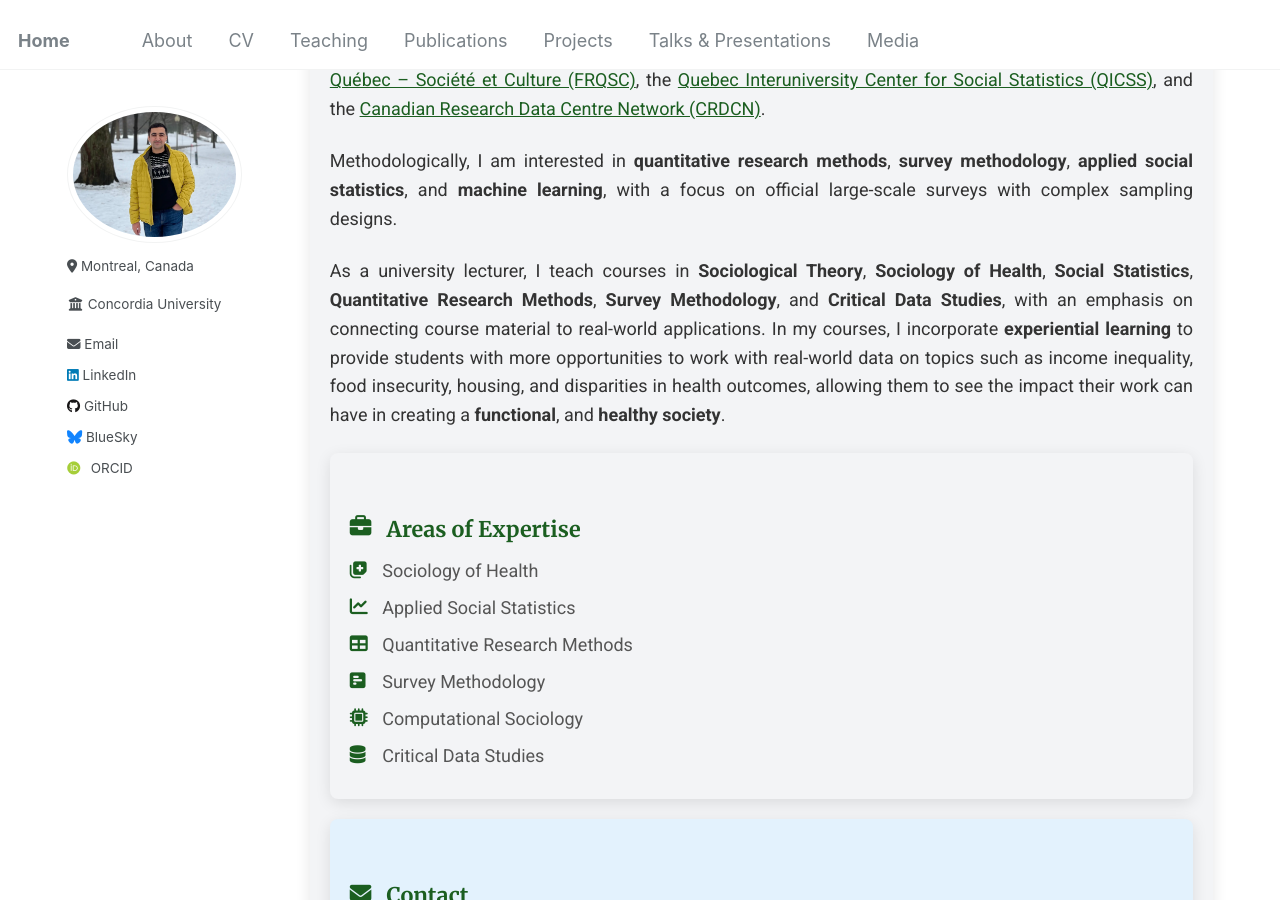
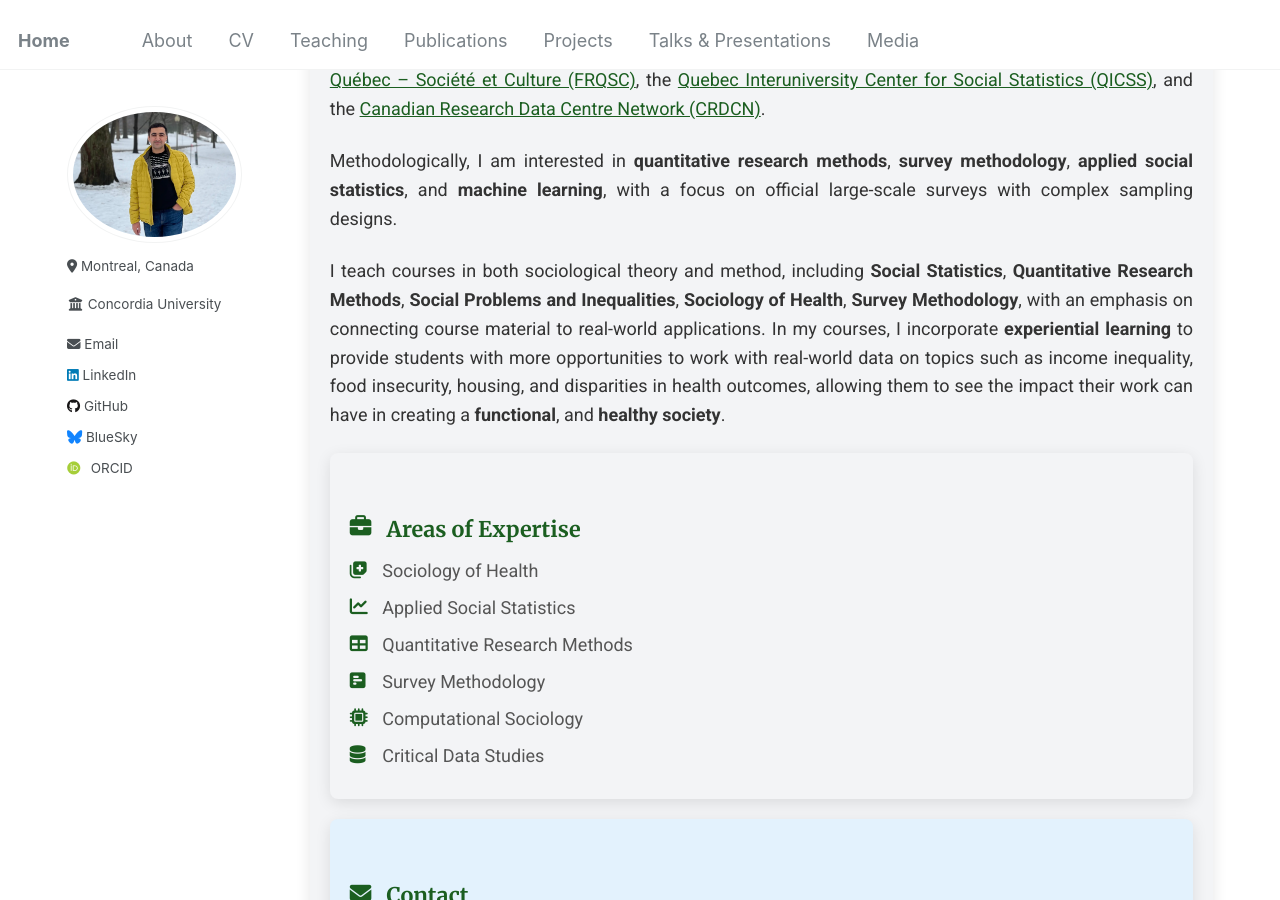
Before and after one commit to Mohsnmonji/mohsnmonji.github.io, a Jekyll site: the page built from about-me.md, in a window 1280 px wide and 900 px high, scrolled down 343 px. Built offline with Jekyll 4.4.1, drawn with Linux system fonts in a browser that asks for light colours; some web fonts are replaced.

Commit message:
Update about-me.md

```diff
--- a/about-me.md
+++ b/about-me.md
@@ -107,11 +107,8 @@ author_profile: true
   </p>
 
   <p>
-    As a university lecturer, I teach courses in <strong>Sociological Theory</strong>, <strong>Sociology of Health</strong>,
-    <strong>Social Statistics</strong>, <strong>Quantitative Research Methods</strong>,
-    <strong>Survey Methodology</strong>, and <strong>Critical Data Studies</strong>, with an emphasis on connecting course material to real-world applications. In my courses, I incorporate <strong>experiential learning</strong> to provide students with more opportunities to work with real-world data on topics such as income inequality, food insecurity, housing, and disparities in health outcomes, allowing them to see the impact their work can have in creating a
-    <strong>functional</strong>, and <strong>healthy society</strong>.
-  </p>
+    I teach courses in both sociological theory and method, including <strong>Social Statistics</strong>, <strong>Quantitative Research Methods</strong>, <strong>Social Problems and Inequalities</strong>, <strong>Sociology of Health</strong>, <strong>Survey Methodology</strong>, with an emphasis on connecting course material to real-world applications. In my courses, I incorporate <strong>experiential learning</strong> to provide students with more opportunities to work with real-world data on topics such as income inequality, food insecurity, housing, and disparities in health outcomes, allowing them to see the impact their work can have in creating a <strong>functional</strong>, and <strong>healthy society</strong>.
+</p>
 
 <div class="card">
   <h3><i class="fas fa-briefcase icon"></i> Areas of Expertise</h3>
```
